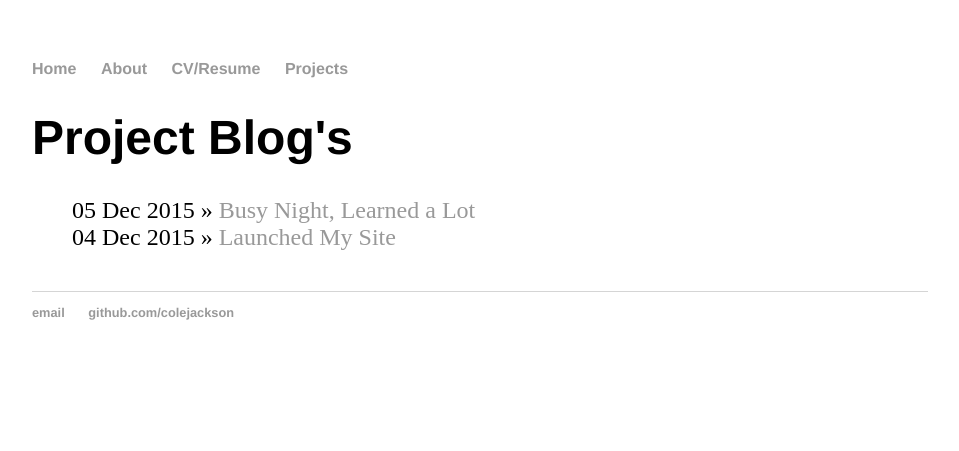
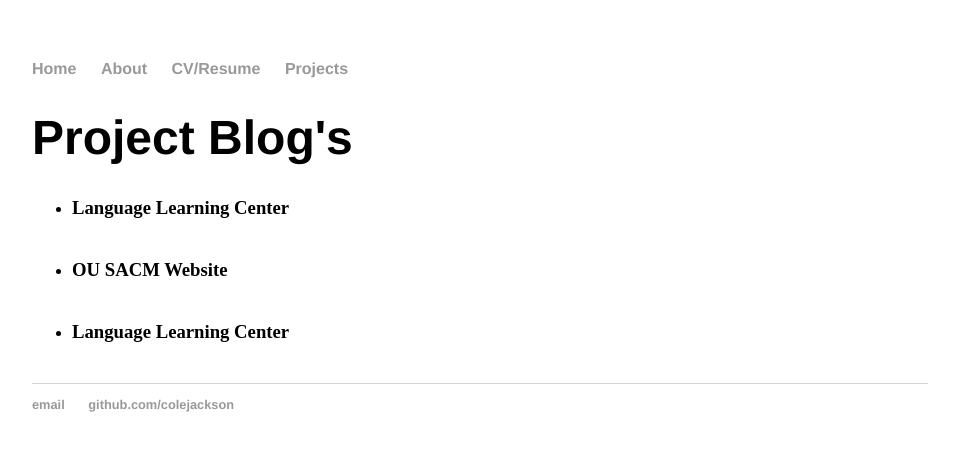
Before and after one commit to colejackson/colejackson.github.io, a Jekyll site: the page built from blog/index.html, in a window 1280 px wide. Shown: the top 451 px of the page, without its empty margins (160-1119 px from the left). Built offline with Jekyll 4.4.1, drawn with Linux system fonts in a browser that asks for light colours.

Commit message:
Update index.html

```diff
--- a/blog/index.html
+++ b/blog/index.html
@@ -2,10 +2,38 @@
 layout: default
 title: Project Blog's
 ---
-	<h1>{{ page.title }}</h1>
-	<ul class="posts">
 
-	  {% for post in site.posts %}
-	    <li><span>{{ post.date | date_to_string }}</span> » <a href="{{ post.url }}" title="{{ post.title }}">{{ post.title }}</a></li>
-	  {% endfor %}
-	</ul>
+<h1>{{ page.title }}</h1>
+
+<ul>
+	<li>
+		<h3>Language Learning Center</h3>
+		<ul class="posts">
+		{% for post in site.posts limit:5 %}
+			{% if post.categories contains 'LLC' %}
+				<li><span>{{ post.date | date_to_string }}</span> » <a href="{{ post.url }}" title="{{ post.title }}">{{ post.title }}</a></li>
+	  		{% endif %}
+	  	{% endfor %}
+		</ul>
+	</li>
+	<li>
+		<h3>OU SACM Website</h3>
+		<ul class="posts">
+		{% for post in site.posts limit:5 %}
+			{% if post.categories contains 'SACM' %}
+				<li><span>{{ post.date | date_to_string }}</span> » <a href="{{ post.url }}" title="{{ post.title }}">{{ post.title }}</a></li>
+	  		{% endif %}
+	  	{% endfor %}
+		</ul>
+	</li>
+	<li>
+		<h3>Language Learning Center</h3>
+		<ul class="posts">
+		{% for post in site.posts limit:5 %}
+			{% if post.categories contains 'LLC' %}
+				<li><span>{{ post.date | date_to_string }}</span> » <a href="{{ post.url }}" title="{{ post.title }}">{{ post.title }}</a></li>
+	  		{% endif %}
+	  	{% endfor %}
+		</ul>
+	</li>
+</ul>
```
